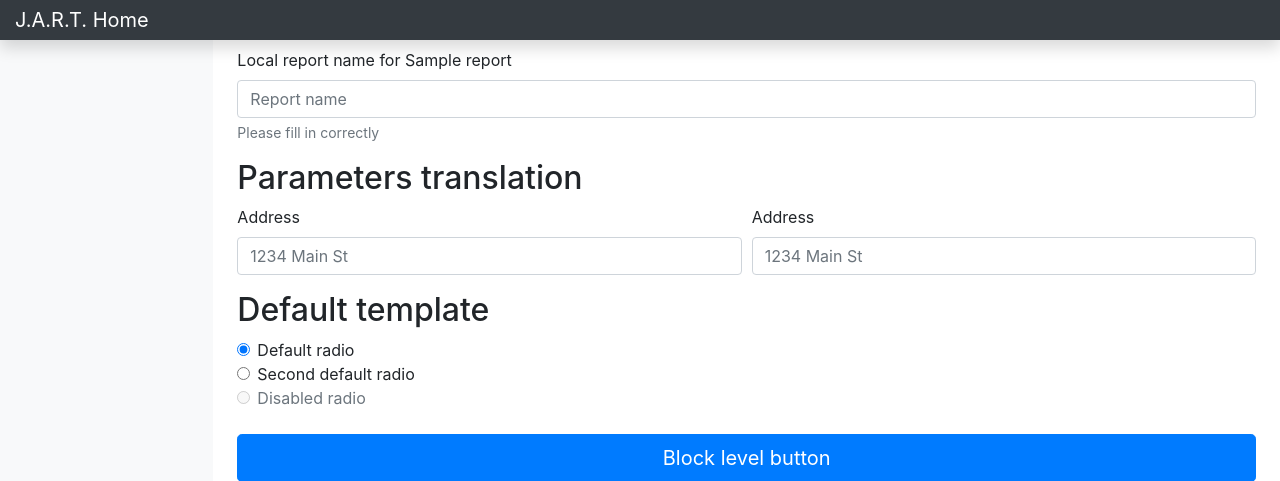
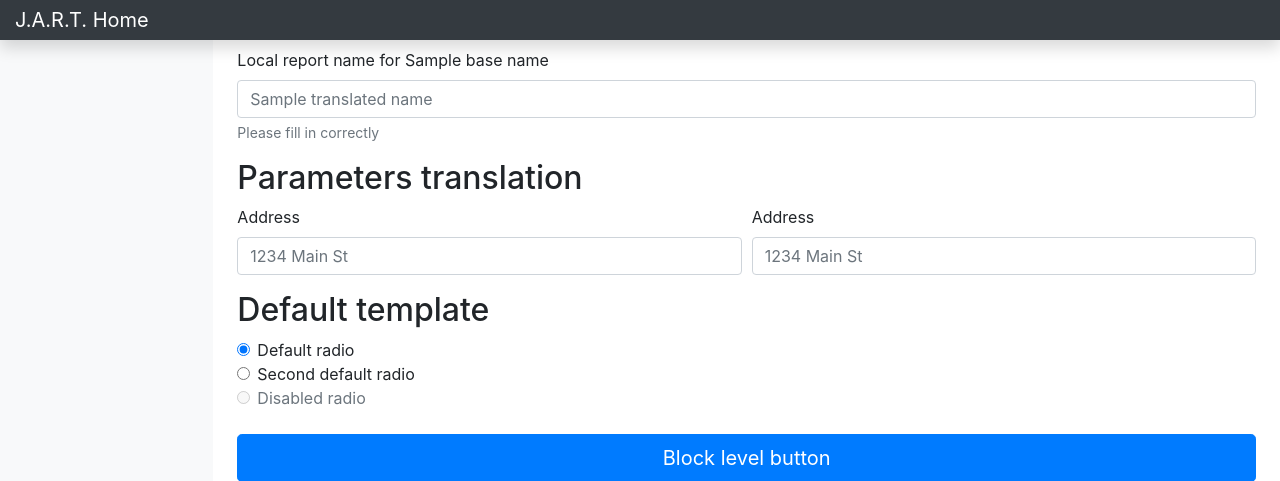
Before and after one commit to arkadyorg/xmlptranslator, a Flask app: template templates/reportconfig.html in a window 1280 px wide. Shown: the top 481 px of the page. Run offline with Flask 2, Linux system fonts and the light colour scheme; the template is opened without the code that fills it: most values are stand-ins (such as "Sample title", 1, 10 or a date in 2020); some libraries are stand-ins or nearby versions.

Commit message:
added new form for report dict wrapper / and added posting data to html

```diff
--- a/server.py
+++ b/server.py
@@ -25,8 +25,9 @@ def reports_by_lang(lang_code):
 def report_edit(lang_code, id):
 	reports_list = report_list()
 	report_data = report_edit_data_list(id, lang_code)
-	print(report_data)
-	return render_template('reportconfig.html', reports=reports_list, language=lang_code, id=id, report_data=report_data )
+	base_name = report_data['Report']['base name']
+	translated_name = report_data['Report']['translated name']
+	return render_template('reportconfig.html', reports=reports_list, language=lang_code, id=id, report_data=report_data, base_name=base_name, translated_name=translated_name )
 
 if __name__ == "__main__":
 	app.run(port=1111, debug=True)
--- a/templates/reportconfig.html
+++ b/templates/reportconfig.html
@@ -47,8 +47,8 @@
           <h1 class="h2">Local report name  <span class="badge badge-pill badge-danger">1</span></h1>
             <form>
               <div class="form-group">
-              <label for="exampleInputEmail1">Local report name for {{ report_data.report_name }}</label>
-              <input type="email" class="form-control" id="exampleInputEmail1" aria-describedby="emailHelp" placeholder="Report name">
+              <label for="exampleInputEmail1">Local report name for {{ base_name }} </label>
+              <input type="email" class="form-control" id="exampleInputEmail1" aria-describedby="emailHelp" placeholder="{{ translated_name }}">
               <small id="emailHelp" class="form-text text-muted">Please fill in correctly</small>
               </div>
             </form>
```
Also changed, not shown: dblogic.py (+5 -3 lines).
